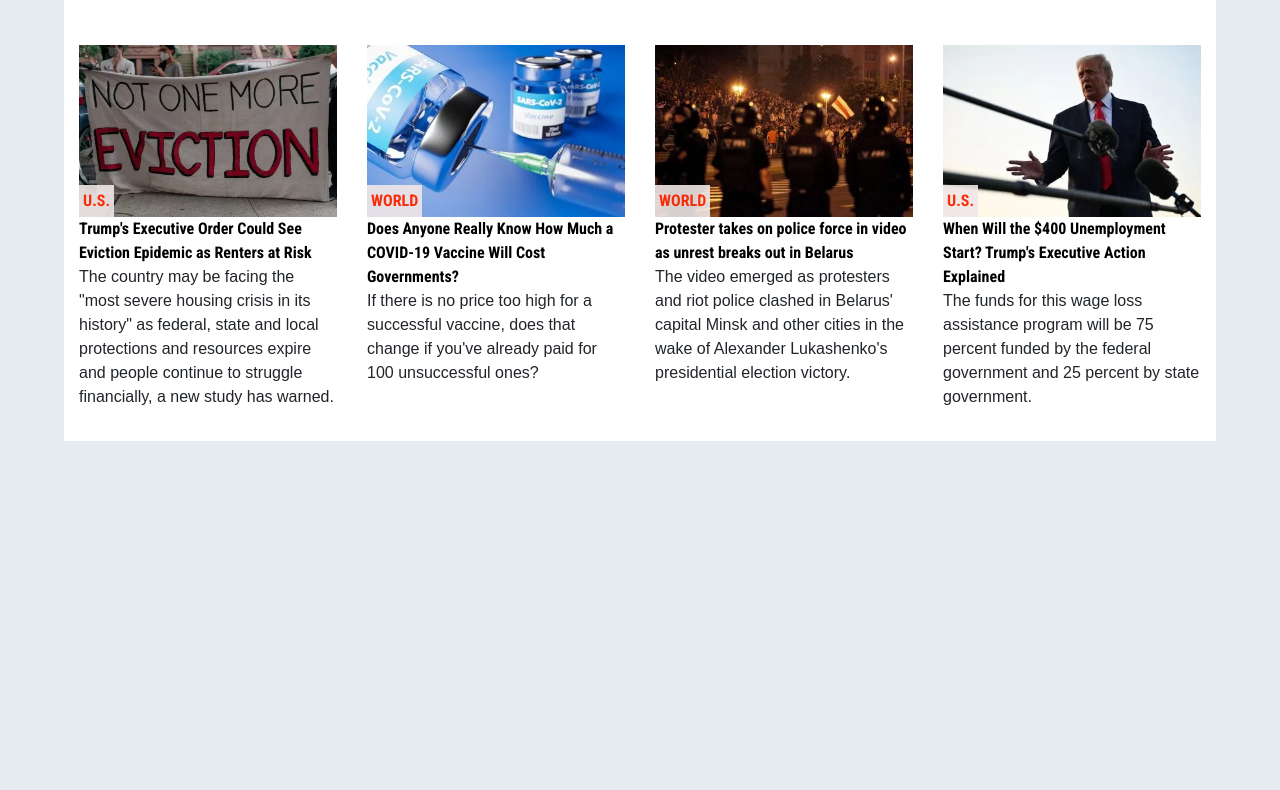
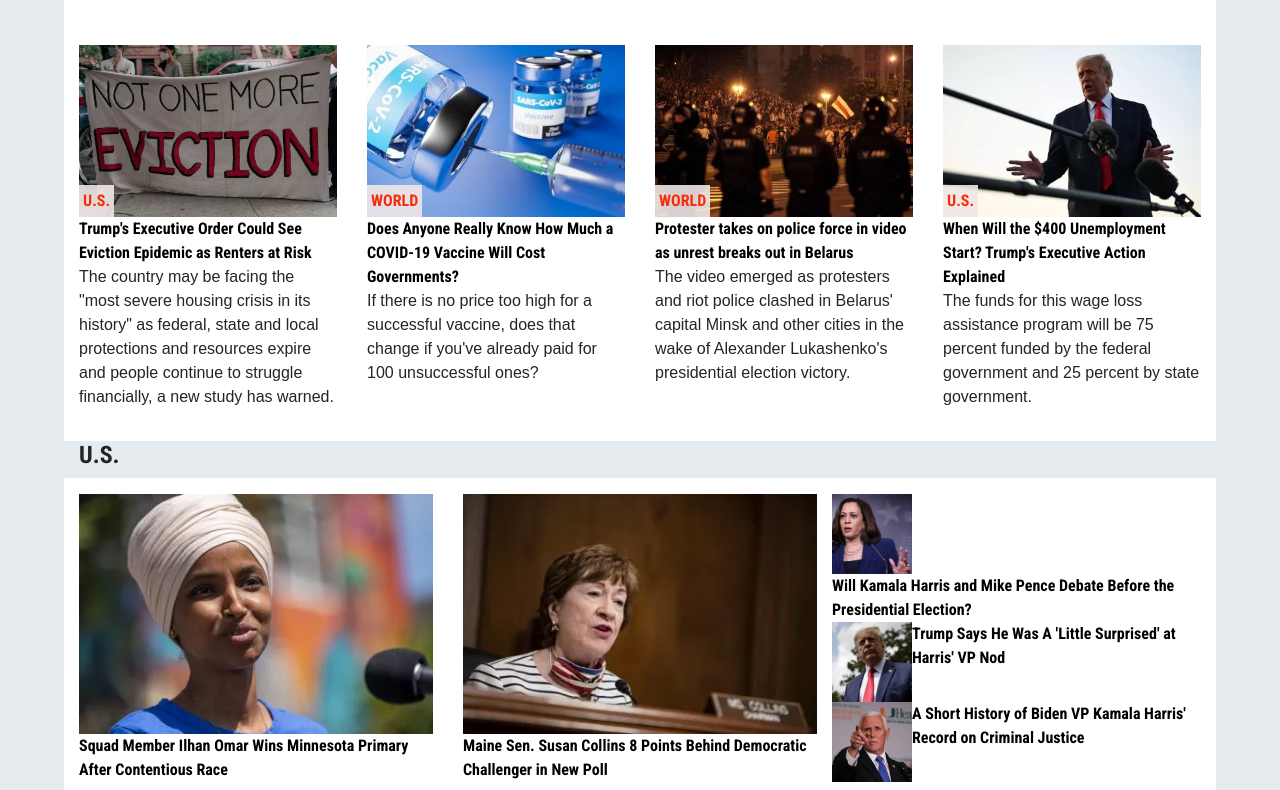
Before and after one commit to LamiaSristy/NewsWeek-Clone, a plain HTML site: page index.html in a window 1280 px wide. Shown: the part 1459-2249 px from the top of the page. Before the commit the page ends 1900 px from the top, so only its background shows below. Drawn offline with nearby package versions, Linux system fonts and the light colour scheme.

Commit message:
section U.S. added.

```diff
--- a/index.html
+++ b/index.html
@@ -78,9 +78,6 @@
             </ul>
         </nav>
     </header>
-
-
-
 
       <!-- <main class="container-fluid" s>
         <div class="row">
@@ -317,6 +314,33 @@
                     </div>
                 </div>
       </section>
+      <section class="us-section">
+        <h4>U.S.</h4>
+        <div class="row bg-white pt-3">
+            <div class="card col-md-4 col-lg-4 mb-2 border-0">
+                <img class="w-100 h-100 mb-0" src="img/ihan-omar.jpg" alt="ihan-omar" />
+                <a href="">Squad Member Ilhan Omar Wins Minnesota Primary After Contentious Race</a>
+            </div>
+            <div class="card col-md-4 col-lg-4 mb-2 border-0">
+                <img class="w-100 h-100 mb-0" src="img/susan-collins.jpg" alt="susan-collins" />
+                <a href="">Maine Sen. Susan Collins 8 Points Behind Democratic Challenger in New Poll</a>
+            </div>
+            <div class="row col-md-4 col-lg-4 mb-2 border-0">
+                <div class="d-flex flex-column">
+                    <img class="img-aside" src="img/kamala-harris.jpg" alt="kamala-harris" />
+                    <a href="">Will Kamala Harris and Mike Pence Debate Before the Presidential Election?</a>
+                </div>
+                <div class="d-flex">
+                    <img class="img-aside" src="img/donald-trump.jpg" alt="donald-trump" />
+                    <a href="">Trump Says He Was A 'Little Surprised' at Harris' VP Nod</a>
+                </div>
+                <div class="d-flex">
+                    <img class="img-aside" src="img/mike-pence.jpg" alt="kamala-harris" />
+                    <a href="">A Short History of Biden VP Kamala Harris' Record on Criminal Justice</a>
+                </div>
+            </div>
+        </div>
+      </section>
       <footer></footer>
 
     <!-- Bootstrap JS -->
--- a/styles.css
+++ b/styles.css
@@ -93,3 +93,8 @@
   .text-color {
     color: var(--red);
   }
+
+  .img-aside {
+      height: 80px;
+      width: 80px;
+  }
```
Also changed, not shown: img/donald-trump.jpg (added), img/ihan-omar.jpg (added), img/kamala-harris.jpg (added), img/mike-pence.jpg (added), img/susan-collins.jpg (added).
